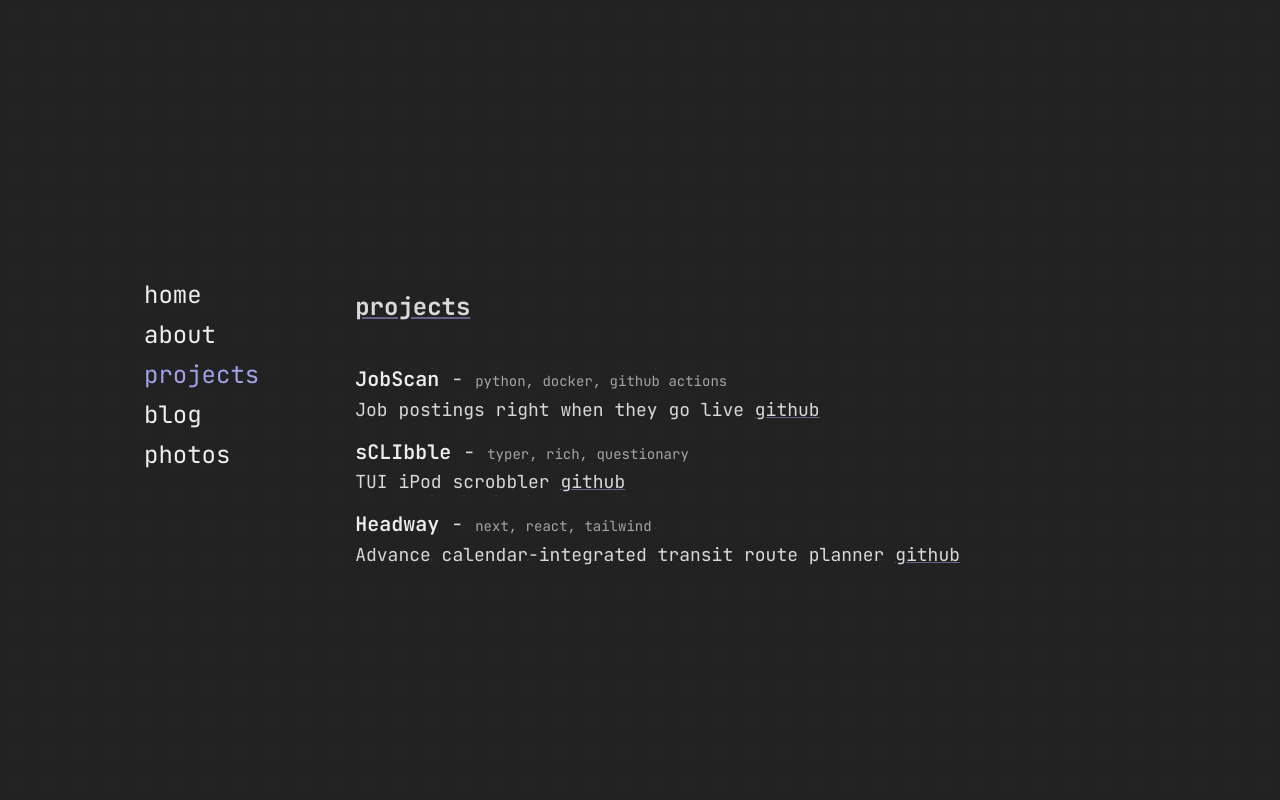
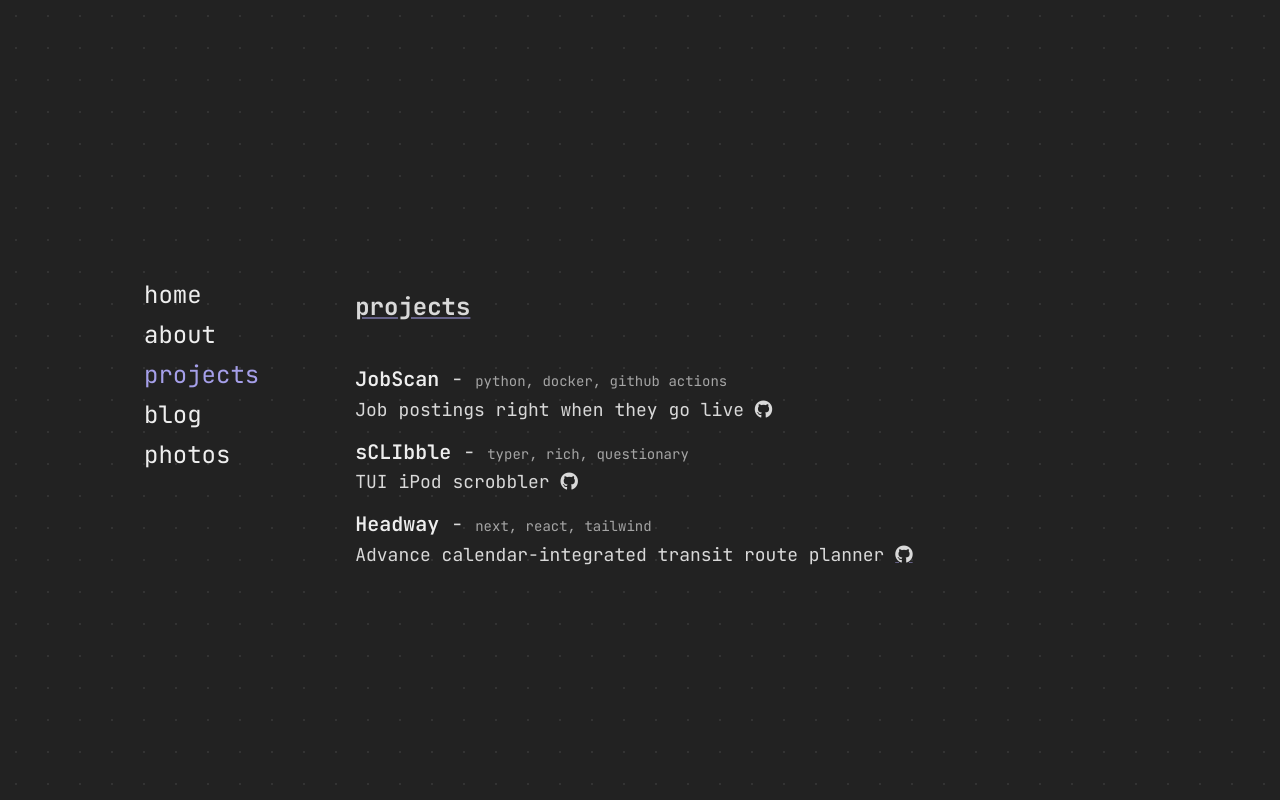
Before and after one commit to adityanaithani/portfolio, a SvelteKit app: page /projects in a window 1280 px wide. Shown: the top 800 px of the page. Built offline with nearby package versions, Linux system fonts and the light colour scheme.

Commit message:
clean projects page for redesign

```diff
--- a/src/routes/projects/+page.svelte
+++ b/src/routes/projects/+page.svelte
@@ -8,48 +8,42 @@
   <div>
     <ul class="my-10">
       <li>
-        <span class="project-title"
-          ><a href="/blog/building-jobscan">JobScan</a></span
-        >
+        <span class="project-title">JobScan</span>
         -
         <span class="project-subtitle">python, docker, github actions</span>
         <p class="project-desc">
           Job postings right when they go live <a
-            class="underline decoration-lavender/50"
+            class="fa-brands fa-github fa-mdunderline decoration-lavender/50"
             href="https://github.com/adityanaithani/jobscan"
             target="_blank"
-            rel="noopener noreferrer">github</a
-          >
+            rel="noopener noreferrer"
+          ></a>
         </p>
       </li>
       <li>
-        <span class="project-title"
-          ><a href="/blog/building-sclibble">sCLIbble</a></span
-        >
+        <span class="project-title">sCLIbble</span>
         -
         <span class="project-subtitle">typer, rich, questionary</span>
         <p class="project-desc">
           TUI iPod scrobbler <a
-            class="underline decoration-lavender/50"
+            class="fa-brands fa-github fa-mdunderline decoration-lavender/50"
             href="https://github.com/adityanaithani/sclibble"
             target="_blank"
-            rel="noopener noreferrer">github</a
-          >
+            rel="noopener noreferrer"
+          ></a>
         </p>
       </li>
       <li>
-        <span class="project-title"
-          ><a href="/blog/building-headway">Headway</a></span
-        >
+        <span class="project-title">Headway</span>
         -
         <span class="project-subtitle">next, react, tailwind</span>
         <p class="project-desc">
           Advance calendar-integrated transit route planner <a
-            class="underline decoration-lavender/50"
+            class="fa-brands fa-github fa-md underline decoration-lavender/50"
             href="https://github.com/adityanaithani/headway"
             target="_blank"
-            rel="noopener noreferrer">github</a
-          >
+            rel="noopener noreferrer"
+          ></a>
         </p>
       </li>
       <!-- <li>
```
